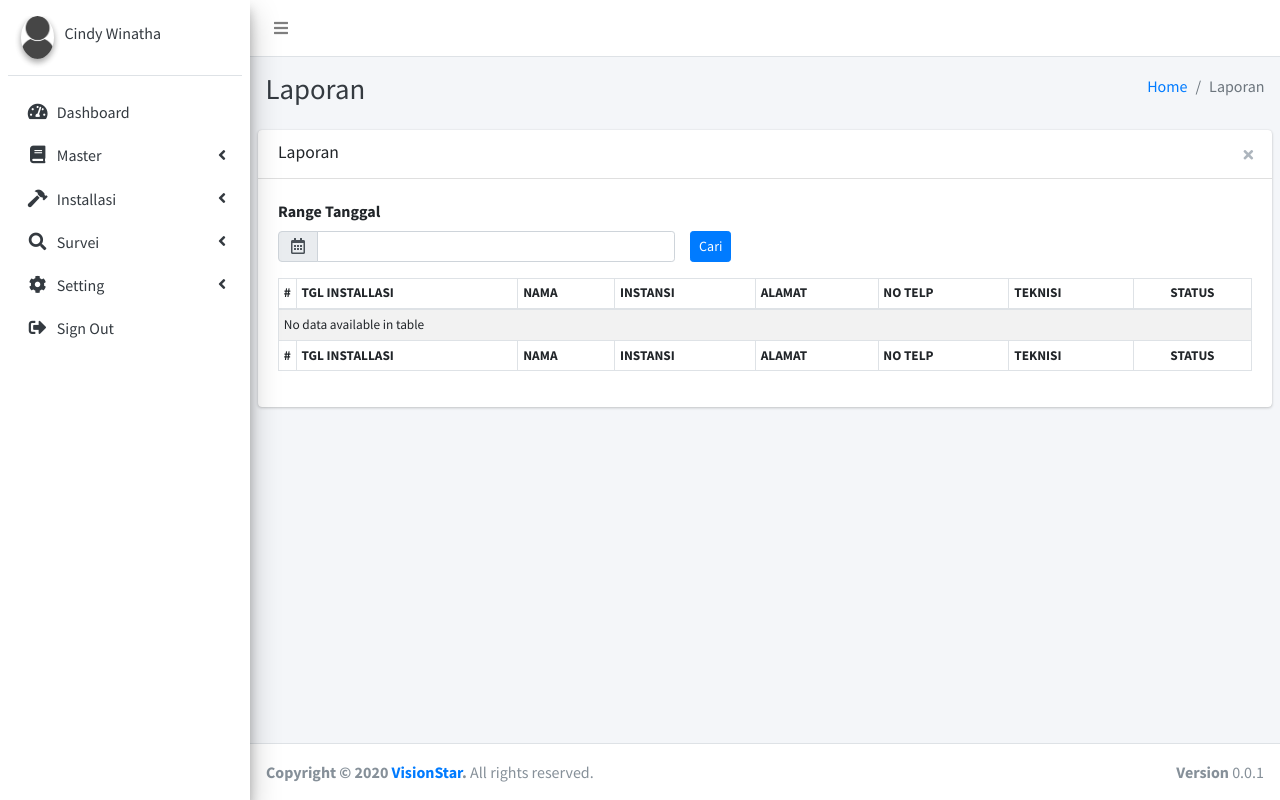
After one commit to noperman/CCTV-Installation-Application, a CodeIgniter app: page /vision_star/index.php/laporan/index in a window 1280 px wide. The commit adds this page. Run offline with CodeIgniter, Linux system fonts and the light colour scheme; a user stored in the database is signed in; data comes from the database, SQL or seed files in the repository; some libraries are stand-ins or nearby versions.

Commit message:
Modul Laporan

```diff
--- /dev/null
+++ b/application/controllers/Laporan.php
@@ -0,0 +1,50 @@
+<?php
+defined('BASEPATH') OR exit('No direct script access allowed');
+
+class Laporan extends CI_Controller {
+  function __construct(){
+		parent::__construct();
+
+		loged();
+		$this->load->model('Model_', 'main');
+		$this->load->model('Model_laporan', 'laporan');
+  }
+
+  public function index(){
+    $this->template->set('title','Laporan');
+    $this->template->set('breadcrumb', [
+      ['link' => base_url(), 'text' => 'Home', 'active' => false],
+      ['link' => "#", 'text' => 'Laporan', 'active' => true]
+    ]);
+    $this->template->set('css', [
+      ['src' => base_url().'assets/adminlte/plugins/datatables-bs4/css/dataTables.bootstrap4.css'],
+      ['src' => base_url().'assets/adminlte/plugins/daterangepicker/daterangepicker.css'],
+      ['src' => base_url().'assets/adminlte/plugins/datatables-buttons/css/buttons.bootstrap4.min.css']
+    ]);
+    $this->template->set('js', [
+      ['src' => base_url().'assets/adminlte/plugins/datatables/jquery.dataTables.js'],
+      ['src' => base_url().'assets/adminlte/plugins/datatables-bs4/js/dataTables.bootstrap4.js'],
+      ['src' => base_url().'assets/adminlte/plugins/moment/moment.min.js'],
+      ['src' => base_url().'assets/adminlte/plugins/daterangepicker/daterangepicker.js'],
+      ['src' => base_url().'assets/adminlte/plugins/datatables-buttons/js/dataTables.buttons.min.js'],
+      ['src' => base_url().'assets/adminlte/plugins/datatables-buttons/js/buttons.html5.min.js'],
+      ['src' => base_url().'assets/adminlte/plugins/datatables-buttons/js/jszip.min.js'],
+      ['src' => base_url().'assets/js/main.js'],
+      ['src' => base_url().'assets/js/laporan.js']
+    ]);
+    $this->template->set('menu',$this->main->Menu($this->session->userdata('level_user')));
+
+    $this->template->load('template/base','laporan/index');
+  }
+
+  public function getLaporan($tgl1,$tgl2){
+    $parts = explode('-',$tgl1);
+    $parts2 = explode('-',$tgl2);
+    $tglMulai = $parts[2] . '-' . $parts[0] . '-' . $parts[1];
+    $tglSelesai = $parts2[2] . '-' . $parts2[0] . '-' . $parts2[1];
+
+		echo json_encode([
+			'data' => $this->laporan->laporan($tglMulai,$tglSelesai)
+		]);
+  }
+}
--- /dev/null
+++ b/application/models/Model_laporan.php
@@ -0,0 +1,17 @@
+<?php
+defined('BASEPATH') OR exit('No direct script access allowed');
+
+class Model_laporan extends CI_Model {
+  function laporan($tglMulai,$tglSelesai){
+    return $this->db->select('installasi.id as id, installasi.tgl_installasi as tgl_installasi, permintaan_installasi.nama as nama,
+                              permintaan_installasi.instansi as instansi, permintaan_installasi.alamat as alamat,permintaan_installasi.no_telp as no_telp,
+                              user.fullname as teknisi, installasi.status as status')
+                    ->from('installasi')
+                    ->join('survei','survei.id = installasi.id_survei')
+                    ->join('permintaan_installasi','permintaan_installasi.id = survei.id_permintaan')
+                    ->join('user','user.id = installasi.id_user')
+                    ->where('installasi.tgl_installasi >=', $tglMulai)
+                    ->where('installasi.tgl_installasi <=', $tglSelesai)
+                    ->get()->result_array();
+  }
+}
--- a/application/views/auth/index.php
+++ b/application/views/auth/index.php
@@ -34,7 +34,7 @@
         </div>
         <div class="row">
           <div class="col-6">
-            <a class="btn btn-primary btn-block" href="<?=base_url()?>auth/register">Register</a>
+            <!-- <a class="btn btn-primary btn-block" href="<?=base_url()?>auth/register">Register</a> -->
           </div>
           <!-- /.col -->
           <div class="col-6">
--- /dev/null
+++ b/application/views/laporan/index.php
@@ -0,0 +1,65 @@
+<div class="row" id="laporan" style="display: block">
+    <div class="col-md-12">
+      <div class="card card-outline">
+        <div class="card-header">
+          <h3 class="card-title">
+            Laporan
+          </h3>
+          <div class="card-tools">
+            <button type="button" id="tutup" class="btn btn-tool btn-sm" title="Tutup">
+              <i class="fas fa-times"></i></button>
+          </div>
+        </div>
+        <div class="card-body pad">
+        <form name="myForm">
+          <div class="row">
+            <div class="col-md-5">
+              <div class="form-group">
+                <label>Range Tanggal</label>
+                <div class="input-group">
+                  <div class="input-group-prepend">
+                    <span class="input-group-text">
+                      <i class="far fa-calendar-alt"></i>
+                    </span>
+                  </div>
+                  <input type="text" class="form-control form-control-sm float-right" id="range_tgl" name="range_tgl">
+                </div>
+              </div>
+            </div>
+            <div class="col-md-2 align-self-end mb-3">
+              <div class="form-group">
+                <button type="button" class="btn btn-sm btn-primary float-left" id="cariLaporan">Cari</button>
+              </div>
+            </div>
+          </div>
+        </form>
+          <table id="tbl-laporan" class="table table-sm table-bordered table-hover table-striped" style="font-size: 10pt;padding:0px 5px;">
+            <thead>
+              <tr>
+                <th style="width: 10px">#</th>
+                <th>TGL INSTALLASI</th>
+                <th>NAMA</th>
+                <th>INSTANSI</th>
+                <th>ALAMAT</th>
+                <th>NO TELP</th>
+                <th>TEKNISI</th>
+                <th class="text-center">STATUS</th>
+              </tr>
+            </thead>
+            <tfoot>
+              <tr>
+                <th style="width: 10px">#</th>
+                <th>TGL INSTALLASI</th>
+                <th>NAMA</th>
+                <th>INSTANSI</th>
+                <th>ALAMAT</th>
+                <th>NO TELP</th>
+                <th>TEKNISI</th>
+                <th class="text-center">STATUS</th>
+              </tr>
+            </tfoot>
+          </table>
+        </div>
+      </div>
+    </div>
+  </div>
--- /dev/null
+++ b/assets/js/laporan.js
@@ -0,0 +1,53 @@
+$(function(){
+	// Button datatable modification
+	$('button.dt-button').addClass('btn btn-primary btn-sm mb-2')
+	$('button.dt-button span').text('Export Excel')
+});
+
+const tbl_laporan = $('#tbl-laporan').DataTable({
+  dom: 'Blftip',
+  buttons: [
+    'excelHtml5'
+  ],
+  // ajax: {
+  //   url: baseurl+"riwayat_pembayaran/riwayat_pembayaran/"+tglM.replace("/","-")+"/"+tglS.replace("/","-")+"/"+status
+  // },
+  paging: false,
+  lengthChange: false,
+  searching: false,
+  ordering: true,
+  info: false,
+  autoWidth: false,
+  columns : [
+    { "data" : "id" },
+    { "data" : "tgl_installasi"},
+    { "data" : "nama" },
+    { "data" : "instansi", className: "td-center" },
+    { "data" : "alamat" },
+    { "data" : "no_telp", className: "td-center" },
+    { "data" : "teknisi"},
+    { "data" : "status", className: "td-center" },
+  ]
+});
+
+$('#range_tgl').daterangepicker()
+
+$('#cariLaporan').on('click', function(){
+  if(document.forms.myForm.range_tgl.value.trim() == ""){
+		alert("Silahkan pilih tanggal mulai dan tanggal selesai");
+		document.getElementById('range_tgl').style.borderColor='red';
+		document.getElementById('range_tgl').focus();
+		return false;
+  }
+  var exTgl = $('#range_tgl').val().split(" - ");
+  var tglM = exTgl[0].replace("/","-");
+  var tglS = exTgl[1].replace("/","-");
+
+  tbl_laporan.ajax
+  .url(baseurl+"laporan/getLaporan/"+tglM.replace("/","-")+"/"+tglS.replace("/","-"))
+  .load();
+
+	// Button datatable modification
+	// $('button.dt-button').addClass('btn btn-primary btn-sm mb-2')
+	// $('button.dt-button span').text('Export Excel')
+});
```
